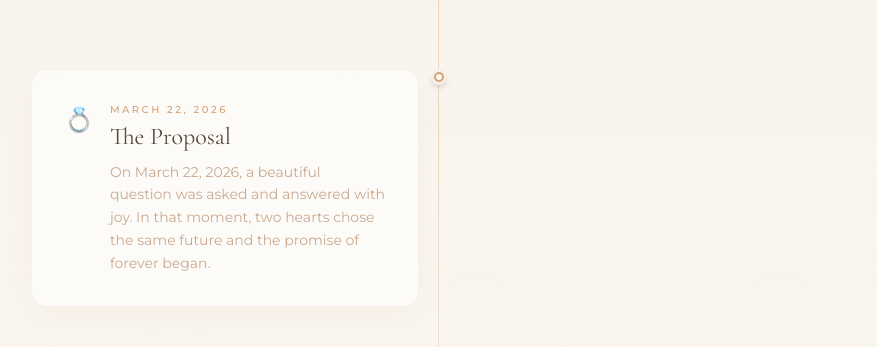
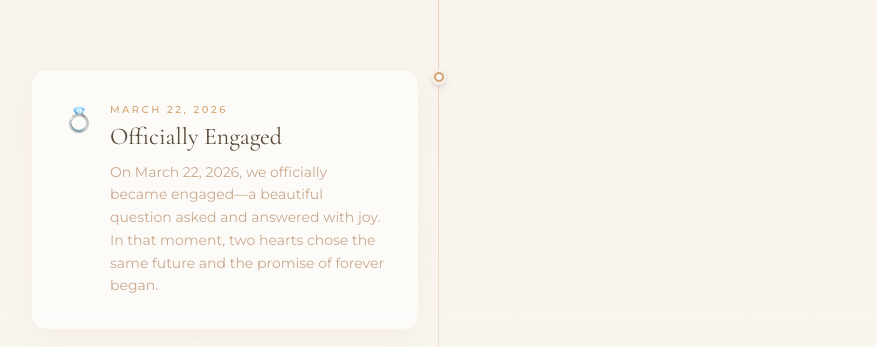
Before and after one commit to Japh09066/wedding-invitation, a Next.js app: page / in a window 1280 px wide. Shown: the part 2260-2607 px from the top of the page, without its empty margins (201-1078 px from the left). Built offline with nearby package versions, Linux system fonts and the light colour scheme; no server answers; a web font is replaced by a local one.

Commit message:
Story: replace 'The Proposal' with 'Officially Engaged'

```diff
--- a/app/components/OurStory.tsx
+++ b/app/components/OurStory.tsx
@@ -20,9 +20,9 @@ const storyMilestones = [
   },
   {
     date: 'March 22, 2026',
-    title: 'The Proposal',
+    title: 'Officially Engaged',
     description:
-      'On March 22, 2026, a beautiful question was asked and answered with joy. In that moment, two hearts chose the same future and the promise of forever began.',
+      'On March 22, 2026, we officially became engaged—a beautiful question asked and answered with joy. In that moment, two hearts chose the same future and the promise of forever began.',
     icon: '💍',
   },
   {
```
